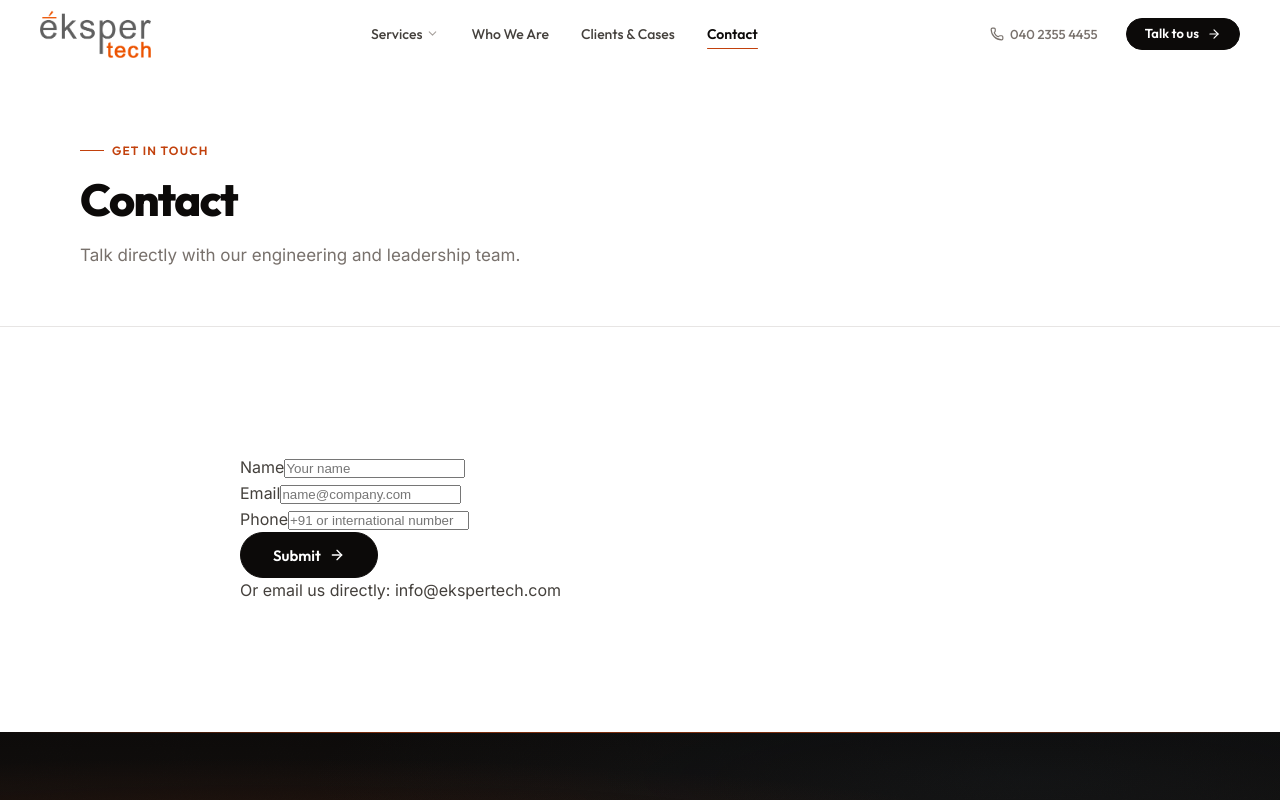
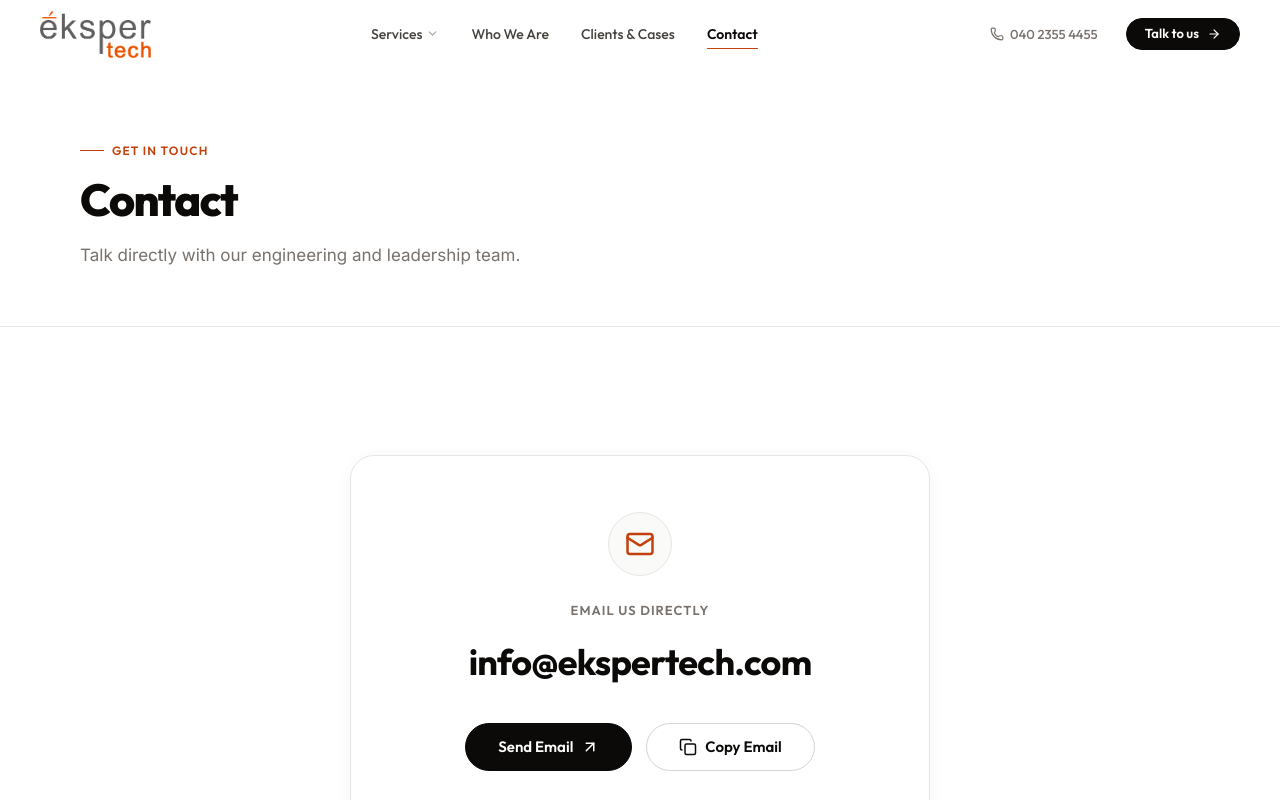
Before and after one commit to prashanth2203/eks, a React (Vite) app: page /contact in a window 1280 px wide. Shown: the top 800 px of the page. Built offline with nearby package versions, Linux system fonts and the light colour scheme.

Commit message:
feat(contact): streamline contact page to direct email with copy action and SPA rewrites

```diff
--- a/src/pages/ContactPage.css
+++ b/src/pages/ContactPage.css
@@ -1 +1,89 @@
-/* Contact page — using global styles */
+/* ==========================================================================
+   EKSPER TECHNOLOGIES — CONTACT PAGE STYLES (EMAIL DIRECT)
+   ========================================================================== */
+
+.contact-page {
+  background-color: var(--white);
+}
+
+.contact-email-card {
+  max-width: 580px;
+  margin: 0 auto;
+  padding: 56px 40px;
+  background: var(--white);
+  border: 1px solid var(--stone-200);
+  border-radius: var(--r-xl);
+  text-align: center;
+  box-shadow: 0 4px 20px -2px rgba(12, 10, 9, 0.05);
+  transition: border-color var(--t-fast), transform var(--t-fast);
+}
+
+.contact-email-card:hover {
+  border-color: var(--stone-300);
+}
+
+@media (max-width: 640px) {
+  .contact-email-card {
+    padding: 36px 20px;
+    border-radius: var(--r-lg);
+  }
+}
+
+.contact-email-icon {
+  width: 64px;
+  height: 64px;
+  margin: 0 auto 24px;
+  border-radius: 50%;
+  background-color: var(--stone-50);
+  border: 1px solid var(--stone-200);
+  display: flex;
+  align-items: center;
+  justify-content: center;
+  color: var(--ember);
+}
+
+.contact-email-label {
+  font-family: var(--font-display);
+  font-size: 0.8125rem;
+  font-weight: 600;
+  text-transform: uppercase;
+  letter-spacing: 0.08em;
+  color: var(--ink-muted);
+  margin-bottom: 12px;
+}
+
+.contact-email-address {
+  display: inline-block;
+  font-family: var(--font-display);
+  font-size: clamp(1.5rem, 3.5vw, 2.25rem);
+  font-weight: 700;
+  color: var(--ink);
+  letter-spacing: -0.02em;
+  text-decoration: none;
+  margin-bottom: 32px;
+  transition: color var(--t-fast);
+  word-break: break-all;
+}
+
+.contact-email-address:hover {
+  color: var(--ember);
+}
+
+.contact-email-actions {
+  display: flex;
+  align-items: center;
+  justify-content: center;
+  gap: 14px;
+  flex-wrap: wrap;
+}
+
+@media (max-width: 480px) {
+  .contact-email-actions {
+    flex-direction: column;
+    width: 100%;
+  }
+
+  .contact-email-actions .btn {
+    width: 100%;
+  }
+}
--- a/src/pages/ContactPage.jsx
+++ b/src/pages/ContactPage.jsx
@@ -1,23 +1,19 @@
 import React, { useState } from 'react';
-import { ArrowRight, Check } from 'lucide-react';
+import { Mail, Copy, Check, ArrowUpRight } from 'lucide-react';
+import './ContactPage.css';
 
 export default function ContactPage() {
-  const [submitted, setSubmitted] = useState(false);
-  const [formData, setFormData] = useState({ name: '', email: '', phone: '' });
+  const [copied, setCopied] = useState(false);
+  const email = 'info@ekspertech.com';
 
-  const handleChange = (e) => {
-    setFormData((prev) => ({ ...prev, [e.target.name]: e.target.value }));
-  };
-
-  const handleSubmit = (e) => {
-    e.preventDefault();
-    if (formData.name && (formData.email || formData.phone)) {
-      setSubmitted(true);
-    }
+  const handleCopy = () => {
+    navigator.clipboard?.writeText(email);
+    setCopied(true);
+    setTimeout(() => setCopied(false), 2000);
   };
 
   return (
-    <div>
+    <div className="contact-page">
       <section className="page-hero">
         <div className="container">
           <div className="page-hero__eyebrow">Get In Touch</div>
@@ -30,65 +26,38 @@ export default function ContactPage() {
 
       <section className="section">
         <div className="container container--narrow">
-          <div className="contact-box" style={{ margin: '0 auto' }}>
-            {submitted ? (
-              <div className="contact-success">
-                <Check size={24} className="contact-success__icon" />
-                <div>
-                  <h4>Message received</h4>
-                  <p>Thank you. We will get back to you shortly.</p>
-                </div>
-              </div>
-            ) : (
-              <form className="contact-simple-form" onSubmit={handleSubmit}>
-                <div className="contact-input-group">
-                  <label htmlFor="contact-name">Name</label>
-                  <input
-                    type="text"
-                    id="contact-name"
-                    name="name"
-                    value={formData.name}
-                    onChange={handleChange}
-                    placeholder="Your name"
-                    required
-                  />
-                </div>
+          <div className="contact-email-card">
+            <div className="contact-email-icon">
+              <Mail size={30} />
+            </div>
 
-                <div className="contact-input-group">
-                  <label htmlFor="contact-email">Email</label>
-                  <input
-                    type="email"
-                    id="contact-email"
-                    name="email"
-                    value={formData.email}
-                    onChange={handleChange}
-                    placeholder="name@company.com"
-                    required
-                  />
-                </div>
+            <div className="contact-email-label">Email us directly</div>
+            <a href={`mailto:${email}`} className="contact-email-address">
+              {email}
+            </a>
 
-                <div className="contact-input-group">
-                  <label htmlFor="contact-phone">Phone</label>
-                  <input
-                    type="tel"
-                    id="contact-phone"
-                    name="phone"
-                    value={formData.phone}
-                    onChange={handleChange}
-                    placeholder="+91 or international number"
-                  />
-                </div>
-
-                <button type="submit" className="btn btn--primary btn--lg contact-submit-btn">
-                  Submit
-                  <ArrowRight size={16} />
-                </button>
-              </form>
-            )}
-
-            <div className="contact-direct-link">
-              <span>Or email us directly: </span>
-              <a href="mailto:info@ekspertech.com">info@ekspertech.com</a>
+            <div className="contact-email-actions">
+              <a href={`mailto:${email}`} className="btn btn--primary btn--lg">
+                <span>Send Email</span>
+                <ArrowUpRight size={18} />
+              </a>
+              <button
+                type="button"
+                onClick={handleCopy}
+                className="btn btn--outline btn--lg"
+              >
+                {copied ? (
+                  <>
+                    <Check size={18} style={{ color: '#10b981' }} />
+                    <span>Copied</span>
+                  </>
+                ) : (
+                  <>
+                    <Copy size={18} />
+                    <span>Copy Email</span>
+                  </>
+                )}
+              </button>
             </div>
           </div>
         </div>
```
Also changed, not shown: vercel.json (added).
